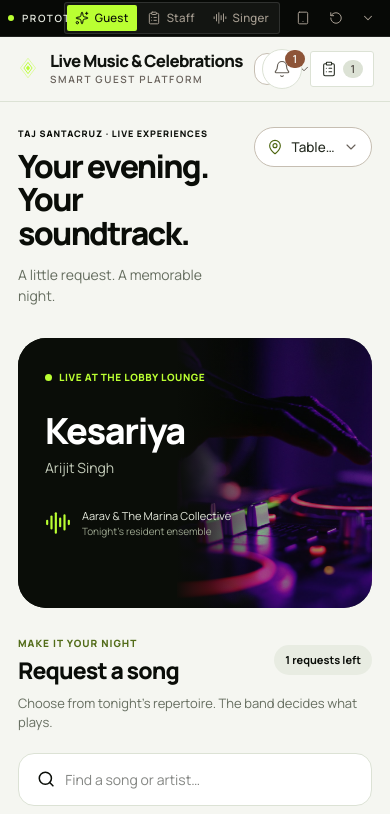
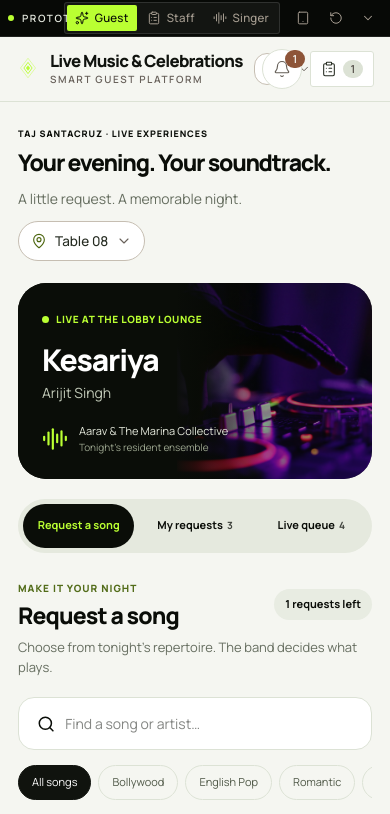
Before and after one commit to ThunderKhan/taj-santacruz-smart-guest-platform, a React (Vite) app: page /guest/music in a window 390 px wide. Shown: the top 814 px of the page. Built offline with nearby package versions, Linux system fonts and the light colour scheme.

Commit message:
Center the guest song search workflow with request and queue navigation

```diff
--- a/src/features/guest/MusicRequests.tsx
+++ b/src/features/guest/MusicRequests.tsx
@@ -27,6 +27,7 @@
   const { requests, session, location, createRequest, toggleVote, musicRules } =
     useRequests();
   const home = useHomePath();
+  const [view, setView] = useState<"search" | "mine" | "queue">("search");
   const [query, setQuery] = useState("");
   const [category, setCategory] = useState<SongCategory | "all">("all");
   const [selected, setSelected] = useState<Song | null>(null);
@@ -74,17 +75,14 @@
     );
     setSelected(null);
     setDedication("");
+    setView("mine");
   }
   return (
-    <main className="music-page">
+    <main className="music-page music-centered">
       <header className="music-page-heading">
         <div>
           <p className="music-kicker">TAJ SANTACRUZ · LIVE EXPERIENCES</p>
-          <h1>
-            Your evening.
-            <br />
-            Your soundtrack.
-          </h1>
+          <h1>Your evening. Your soundtrack.</h1>
           <p>A little request. A memorable night.</p>
         </div>
         <LocationControl />
@@ -111,18 +109,26 @@
               alt="Live music stage at the lounge"
             />
           </section>
-          <div className="music-section-heading">
-            <div>
-              <p className="music-kicker">MAKE IT YOUR NIGHT</p>
-              <h2>Request a song</h2>
-            </div>
-            <span className="music-pill">
-              {Math.max(0, musicRules.requestLimit - open)} requests left
-            </span>
-          </div>
-          <p className="music-muted">
-            Choose from tonight’s repertoire. The band decides what plays.
-          </p>
+          <nav className="music-workflow-nav" aria-label="Guest music sections">
+            <button
+              aria-current={view === "search" ? "page" : undefined}
+              onClick={() => setView("search")}
+            >
+              Request a song
+            </button>
+            <button
+              aria-current={view === "mine" ? "page" : undefined}
+              onClick={() => setView("mine")}
+            >
+              My requests <span>{mine.length}</span>
+            </button>
+            <button
+              aria-current={view === "queue" ? "page" : undefined}
+              onClick={() => setView("queue")}
+            >
+              Live queue <span>{queue.length}</span>
+            </button>
+          </nav>
           {blocked ? (
             <p className="music-notice">
               {musicRules.paused
@@ -138,6 +144,20 @@
               </p>
             ) : null}
           </div>
+          {view === "search" ? (
+            <>
+              <div className="music-section-heading">
+                <div>
+                  <p className="music-kicker">MAKE IT YOUR NIGHT</p>
+                  <h2>Request a song</h2>
+                </div>
+                <span className="music-pill">
+                  {Math.max(0, musicRules.requestLimit - open)} requests left
+                </span>
+              </div>
+              <p className="music-muted">
+                Choose from tonight’s repertoire. The band decides what plays.
+              </p>
               <label className="music-search">
                 <Search size={20} />
                 <input
@@ -164,6 +184,50 @@
                   </button>
                 ))}
               </div>
+              {selected ? (
+                <section
+                  className="music-request-form"
+                  aria-label="Confirm your song request"
+                >
+                  <p className="music-kicker">YOUR PICK</p>
+                  <h3>{selected.title}</h3>
+                  <p className="music-muted">
+                    {selected.artist} · {location.label}
+                  </p>
+                  <label htmlFor="dedication">
+                    Make it personal{" "}
+                    <span className="music-muted">(optional)</span>
+                  </label>
+                  <textarea
+                    id="dedication"
+                    autoFocus
+                    maxLength={180}
+                    value={dedication}
+                    onChange={(e) => setDedication(e.target.value)}
+                    placeholder="A dedication, a celebration, or just because…"
+                  />
+                  <small className="music-muted">
+                    {dedication.length}/180 · Dedications are reviewed by the
+                    band.
+                  </small>
+                  <div className="music-actions">
+                    <button
+                      className="music-primary"
+                      disabled={blocked || taken(selected)}
+                      onClick={submit}
+                    >
+                      <Heart size={17} />
+                      Send request
+                    </button>
+                    <button
+                      className="music-secondary"
+                      onClick={() => setSelected(null)}
+                    >
+                      Cancel
+                    </button>
+                  </div>
+                </section>
+              ) : null}
               <ul className="music-song-list">
                 {results.map((song, i) => (
                   <li key={song.id}>
@@ -187,6 +251,7 @@
                       disabled={blocked || taken(song)}
                       onClick={() => {
                         setSelected(song);
+                        setMessage("");
                         setDedication("");
                       }}
                     >
@@ -200,48 +265,9 @@
                   No songs found. Try another artist or category.
                 </p>
               ) : null}
-          {selected ? (
-            <section
-              className="music-request-form"
-              aria-label="Confirm your song request"
-            >
-              <p className="music-kicker">YOUR PICK</p>
-              <h3>{selected.title}</h3>
-              <p className="music-muted">
-                {selected.artist} · {location.label}
-              </p>
-              <label htmlFor="dedication">
-                Make it personal <span className="music-muted">(optional)</span>
-              </label>
-              <textarea
-                id="dedication"
-                autoFocus
-                maxLength={180}
-                value={dedication}
-                onChange={(e) => setDedication(e.target.value)}
-                placeholder="A dedication, a celebration, or just because…"
-              />
-              <small className="music-muted">
-                {dedication.length}/180 · Dedications are reviewed by the band.
-              </small>
-              <div className="music-actions">
-                <button
-                  className="music-primary"
-                  disabled={blocked || taken(selected)}
-                  onClick={submit}
-                >
-                  <Heart size={17} />
-                  Send request
-                </button>
-                <button
-                  className="music-secondary"
-                  onClick={() => setSelected(null)}
-                >
-                  Cancel
-                </button>
-              </div>
-            </section>
-          ) : null}
+            </>
+          ) : view === "mine" ? (
+            <>
               <section className="music-mine">
                 <div className="music-section-heading">
                   <h2>My requests</h2>
@@ -278,8 +304,9 @@
                   </p>
                 )}
               </section>
-        </div>
-        <aside className="music-guest-aside">
+            </>
+          ) : (
+            <>
               <section className="music-audience">
                 <div className="music-section-heading">
                   <div>
@@ -341,20 +368,6 @@
                   Votes show demand. The band curates the evening.
                 </p>
               </section>
-          <section className="music-evening">
-            <p className="music-kicker">STAY A LITTLE LONGER</p>
-            <h2>
-              Good music.
-              <br />
-              Better company.
-            </h2>
-            <p>
-              Live sets at 7:30 PM & 9:15 PM.
-              <br />
-              Settle in. We’ll take it from here.
-            </p>
-            <AudioLines size={44} />
-          </section>
               <section className="music-history">
                 <div className="music-section-heading">
                   <h2>Played tonight</h2>
@@ -375,7 +388,9 @@
                   </p>
                 ) : null}
               </section>
-        </aside>
+            </>
+          )}
+        </div>
       </div>
     </main>
   );
--- a/src/music.css
+++ b/src/music.css
@@ -820,3 +820,79 @@
     transition: none;
   }
 }
+
+/* One centered guest workflow on both desktop and mobile. Existing visual tokens stay intact. */
+.music-centered {
+  max-width: 790px;
+}
+.music-centered .music-page-heading {
+  margin-bottom: 22px;
+}
+.music-centered .music-page-heading h1 {
+  font-size: clamp(23px, 3.5vw, 32px);
+}
+.music-centered .music-guest-grid {
+  display: block;
+}
+.music-centered .music-hero {
+  min-height: 200px;
+}
+.music-centered .music-hero-copy {
+  padding: 24px;
+}
+.music-centered .music-hero h2 {
+  font-size: 30px;
+  margin-top: 15px;
+}
+.music-centered .music-hero-footer {
+  margin-top: 20px;
+}
+.music-workflow-nav {
+  display: flex;
+  gap: 5px;
+  background: #e5e9de;
+  border-radius: 100px;
+  padding: 5px;
+  margin: 20px 0;
+}
+.music-workflow-nav button {
+  display: flex;
+  flex: 1;
+  justify-content: center;
+  align-items: center;
+  gap: 7px;
+  min-height: 44px;
+  padding: 10px;
+  border-radius: 100px;
+  font-size: 12px;
+  font-weight: 700;
+  cursor: pointer;
+}
+.music-workflow-nav button[aria-current="page"] {
+  background: #0a0d08;
+  color: #baff32;
+}
+.music-workflow-nav span {
+  font-size: 10px;
+  opacity: 0.75;
+}
+.music-centered .music-request-form {
+  margin: 0 0 18px;
+}
+.music-centered .music-history {
+  margin-top: 20px;
+}
+@media (max-width: 540px) {
+  .music-centered .music-page-heading {
+    flex-direction: column;
+    gap: 12px;
+  }
+  .music-centered .music-hero {
+    min-height: 185px;
+  }
+  .music-workflow-nav button {
+    font-size: 11px;
+    padding: 8px;
+    gap: 4px;
+  }
+}
```
Lines whose indentation alone changed are shown as unchanged.
